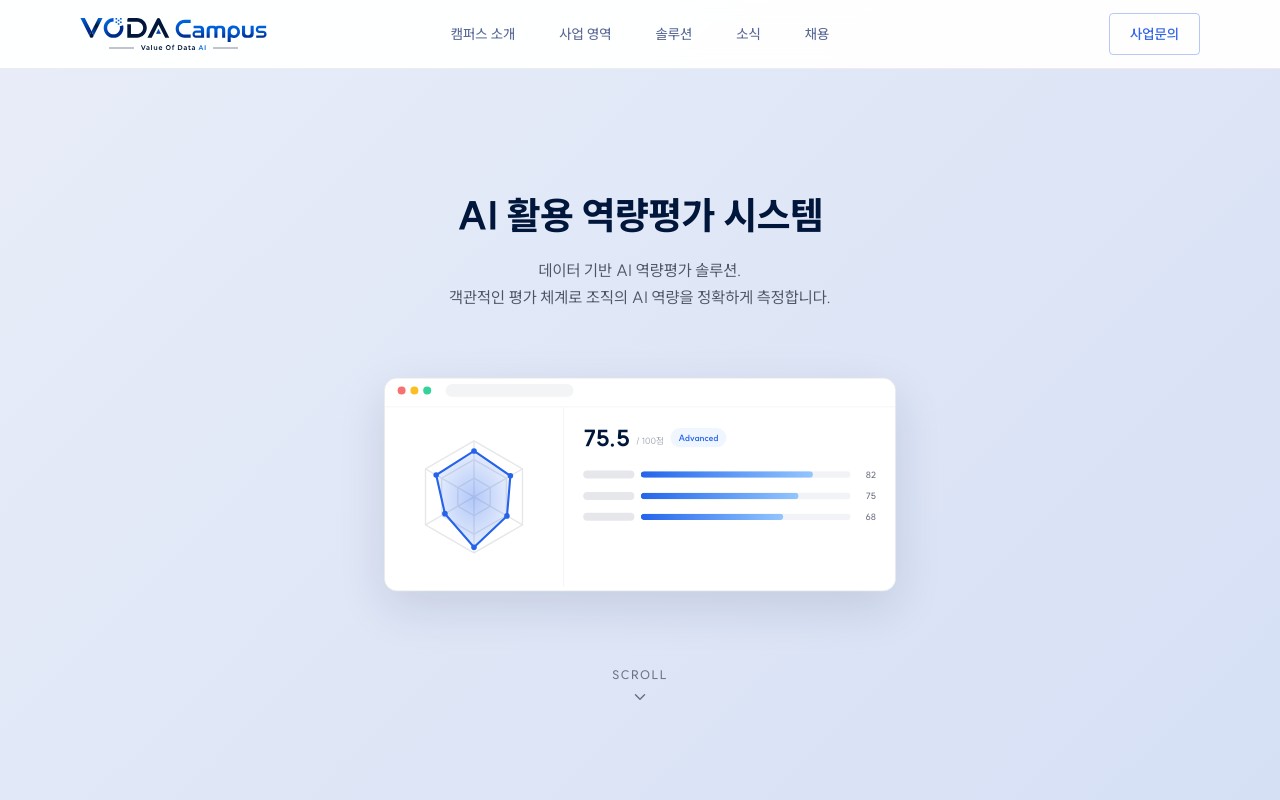
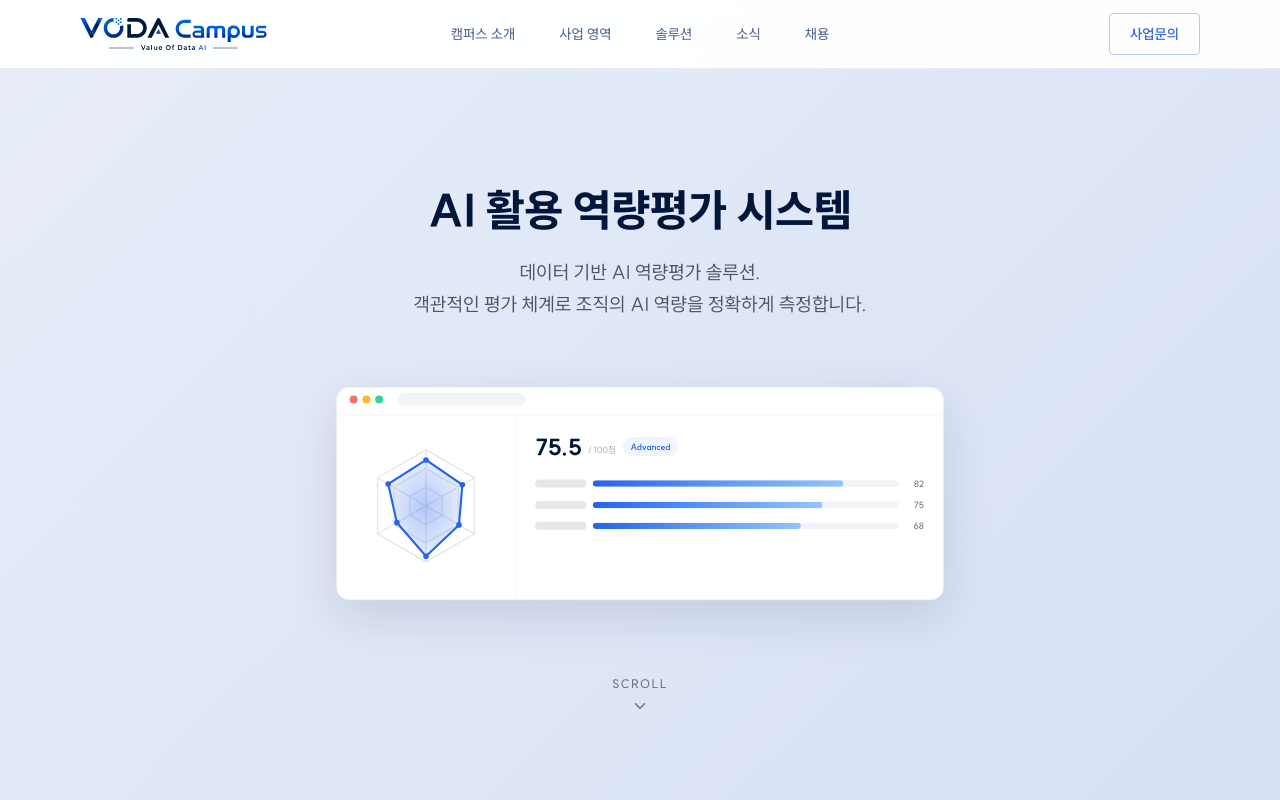
Before and after one commit to chaeuns/vodawebsite, a Next.js app: page /solutions/assessment in a window 1280 px wide. Shown: the top 800 px of the page. Built offline with nearby package versions, Linux system fonts and the light colour scheme.

Commit message:
솔루션 페이지들 히어로 섹션 크기 수정

```diff
--- a/app/solutions/assessment/components/Hero.tsx
+++ b/app/solutions/assessment/components/Hero.tsx
@@ -72,7 +72,7 @@ function MiniRadar() {
 function ScoreMockup() {
   return (
     <motion.div
-      className="mx-auto mt-10 w-full max-w-[640px] overflow-hidden rounded-2xl border border-[#E5E7EB] bg-white shadow-[0_20px_60px_rgba(13,27,64,0.12)]"
+      className="mx-auto mt-10 w-full max-w-190 overflow-hidden rounded-2xl border border-[#E5E7EB] bg-white shadow-[0_20px_60px_rgba(13,27,64,0.12)]"
       initial={{ opacity: 0, y: 40, scale: 0.768 }}
       animate={{ opacity: 1, y: 0, scale: 0.8 }}
       transition={{ duration: 0.8, ease: "easeOut", delay: 0.35 }}
@@ -137,7 +137,7 @@ export default function Hero() {
           initial={{ opacity: 0, y: 20 }}
           animate={{ opacity: 1, y: 0 }}
           transition={{ duration: 0.6, ease: "easeOut" }}
-          className="font-extrabold leading-[1.35] text-[26px] md:text-[38px] text-[#00163A] break-keep mt-8 sm:mt-24"
+          className="font-extrabold leading-[1.35] text-[30px] md:text-[44px] text-[#00163A] break-keep mt-8 sm:mt-24"
         >
           AI 활용 역량평가 시스템
         </motion.h1>
@@ -145,7 +145,7 @@ export default function Hero() {
           initial={{ opacity: 0, y: 20 }}
           animate={{ opacity: 1, y: 0 }}
           transition={{ duration: 0.6, ease: "easeOut", delay: 0.12 }}
-          className="text-[15px] md:text-[16px] text-[#4B5563] mt-4 max-w-160 mx-auto break-keep leading-[1.7]"
+          className="text-[16px] md:text-[19px] text-[#4B5563] mt-4 max-w-160 mx-auto break-keep leading-[1.7]"
         >
           데이터 기반 AI 역량평가 솔루션.
           <br className="hidden md:block" /> 객관적인 평가 체계로 조직의 AI 역량을 정확하게 측정합니다.
--- a/app/solutions/lms/components/Hero.tsx
+++ b/app/solutions/lms/components/Hero.tsx
@@ -8,7 +8,7 @@ const CHART_BARS = [38, 62, 48, 80, 56, 70];
 function DashboardMockup() {
   return (
     <motion.div
-      className="mx-auto mt-10 w-full max-w-[640px] overflow-hidden rounded-2xl border border-[#E5E7EB] bg-white shadow-[0_20px_60px_rgba(13,27,64,0.12)]"
+      className="mx-auto mt-10 w-full max-w-190 overflow-hidden rounded-2xl border border-[#E5E7EB] bg-white shadow-[0_20px_60px_rgba(13,27,64,0.12)]"
       initial={{ opacity: 0, y: 40, scale: 0.768 }}
       animate={{ opacity: 1, y: 0, scale: 0.8 }}
       transition={{ duration: 0.8, ease: "easeOut", delay: 0.35 }}
@@ -69,7 +69,7 @@ export default function Hero() {
           initial={{ opacity: 0, y: 20 }}
           animate={{ opacity: 1, y: 0 }}
           transition={{ duration: 0.6, ease: "easeOut" }}
-          className="font-extrabold leading-[1.35] text-[26px] md:text-[38px] text-[#00163A] break-keep mt-8 sm:mt-24"
+          className="font-extrabold leading-[1.35] text-[30px] md:text-[44px] text-[#00163A] break-keep mt-8 sm:mt-24"
         >
           VODA LMS
         </motion.h1>
@@ -77,7 +77,7 @@ export default function Hero() {
           initial={{ opacity: 0, y: 20 }}
           animate={{ opacity: 1, y: 0 }}
           transition={{ duration: 0.6, ease: "easeOut", delay: 0.12 }}
-          className="text-[15px] md:text-[16px] text-[#4B5563] mt-4 max-w-160 mx-auto break-keep leading-[1.7]"
+          className="text-[16px] md:text-[19px] text-[#4B5563] mt-4 max-w-160 mx-auto break-keep leading-[1.7]"
         >
           K-Digital Training 특화 차세대 LMS. 교육생 선발부터 수료까지 전 과정을
           <br className="hidden md:block" /> 스마트하게 관리하는 AI 기반 올인원 교육 솔루션입니다.
```
